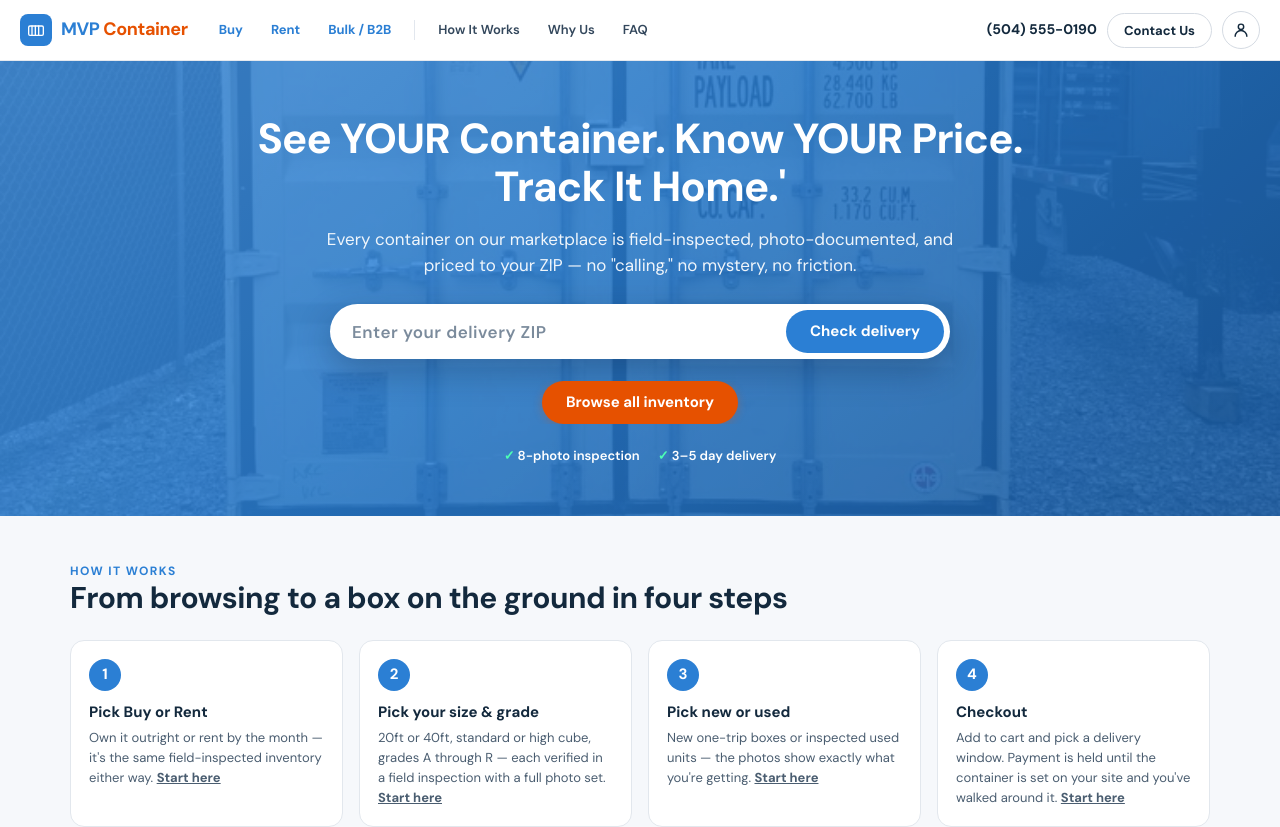
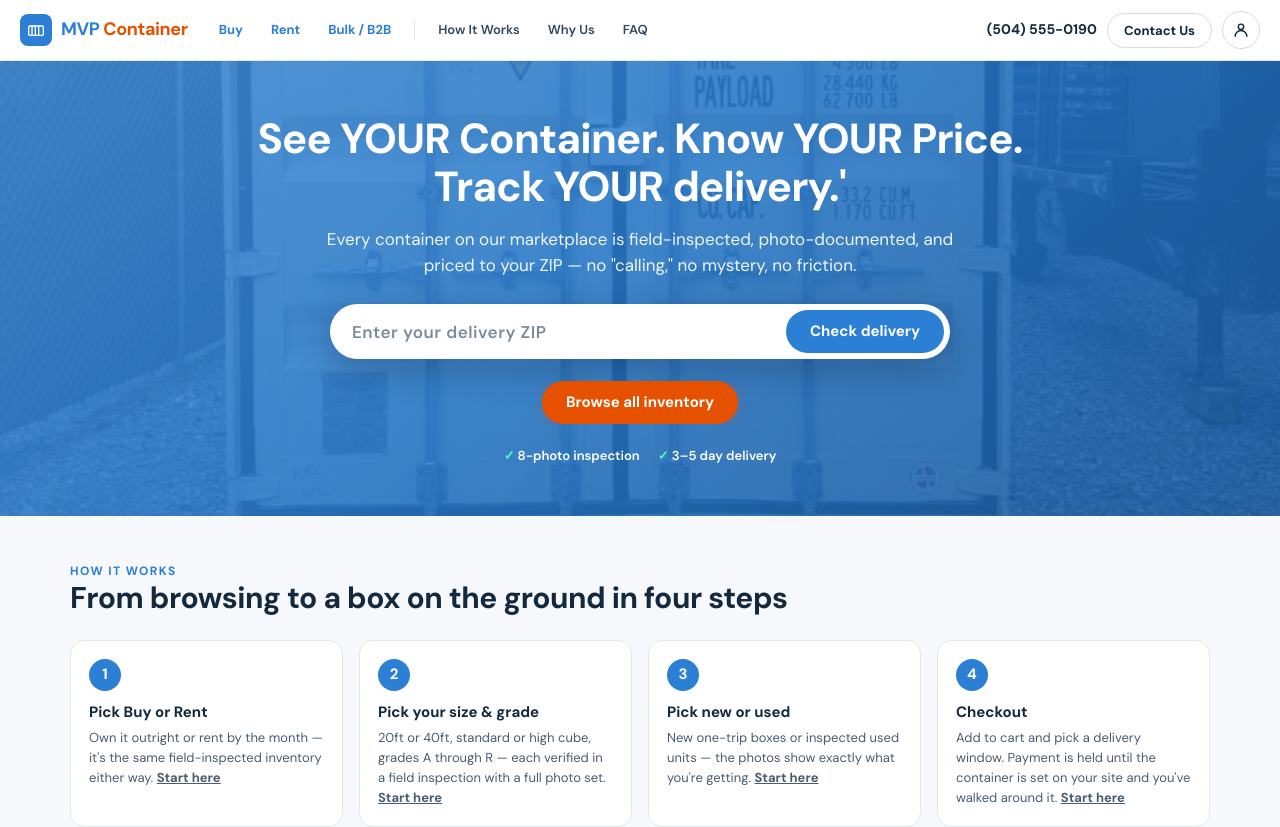
Before and after one commit to TimToolman/SteelBox, a React (Vite) app in the folder apps/web/: page / in a window 1280 px wide. Shown: the top 827 px of the page. Built offline with nearby package versions, Linux system fonts and the light colour scheme.

Commit message:
update hero x2

```diff
--- a/apps/web/src/pages/landing/index.tsx
+++ b/apps/web/src/pages/landing/index.tsx
@@ -185,7 +185,7 @@ function Hero({ tenant }: { tenant: Tenant }) {
     <section className={`ld-hero ld-hero--portal${collapsed ? ' ld-hero--collapsed' : ''}`}>
       <img className="ld-hero-bgimg" src={heroImg()} alt="" aria-hidden="true" />
       <div className="ld-hero-inner">
-        <h1>See YOUR Container. Know YOUR Price. Track It Home.'</h1>
+        <h1>See YOUR Container. Know YOUR Price. Track YOUR delivery.'</h1>
         <p className="ld-hero-sub">
           Every container on our marketplace is field-inspected, photo-documented, and priced to your ZIP — no "calling," no mystery, no friction.
         </p>
```
